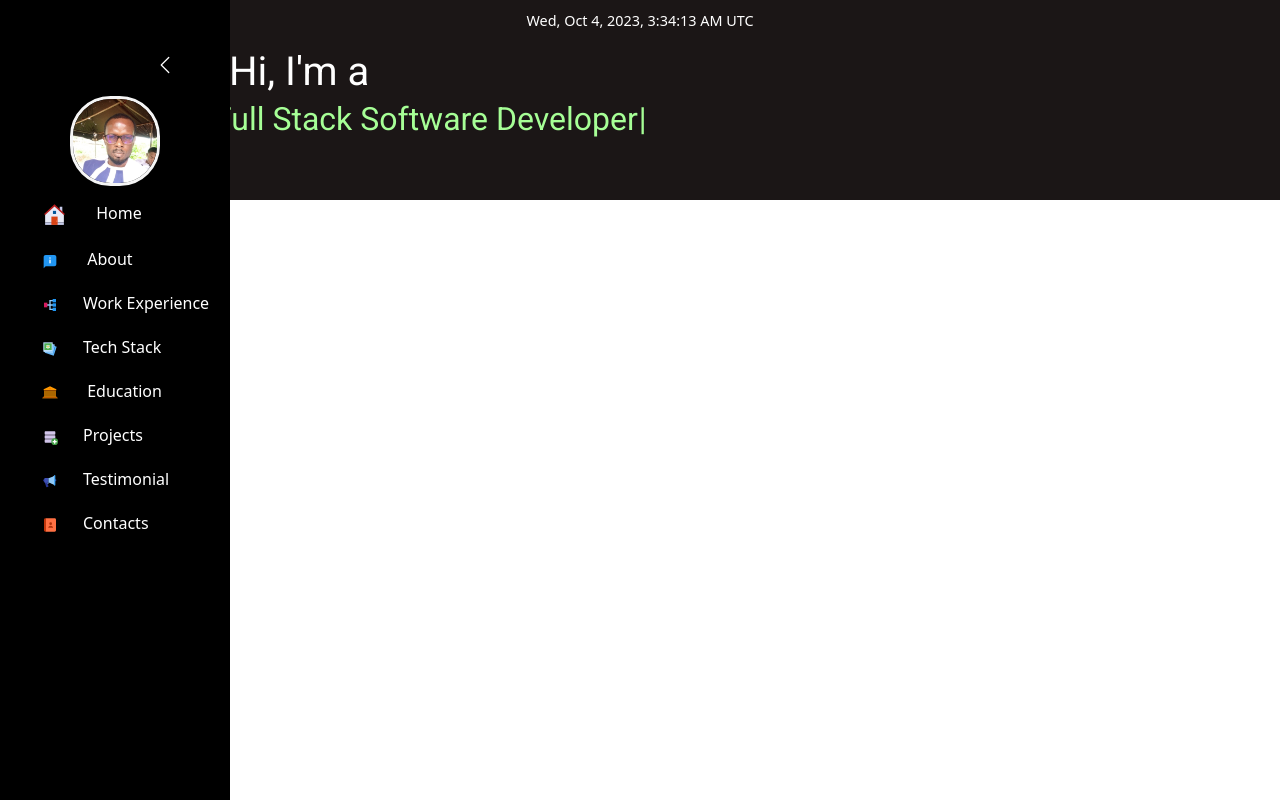
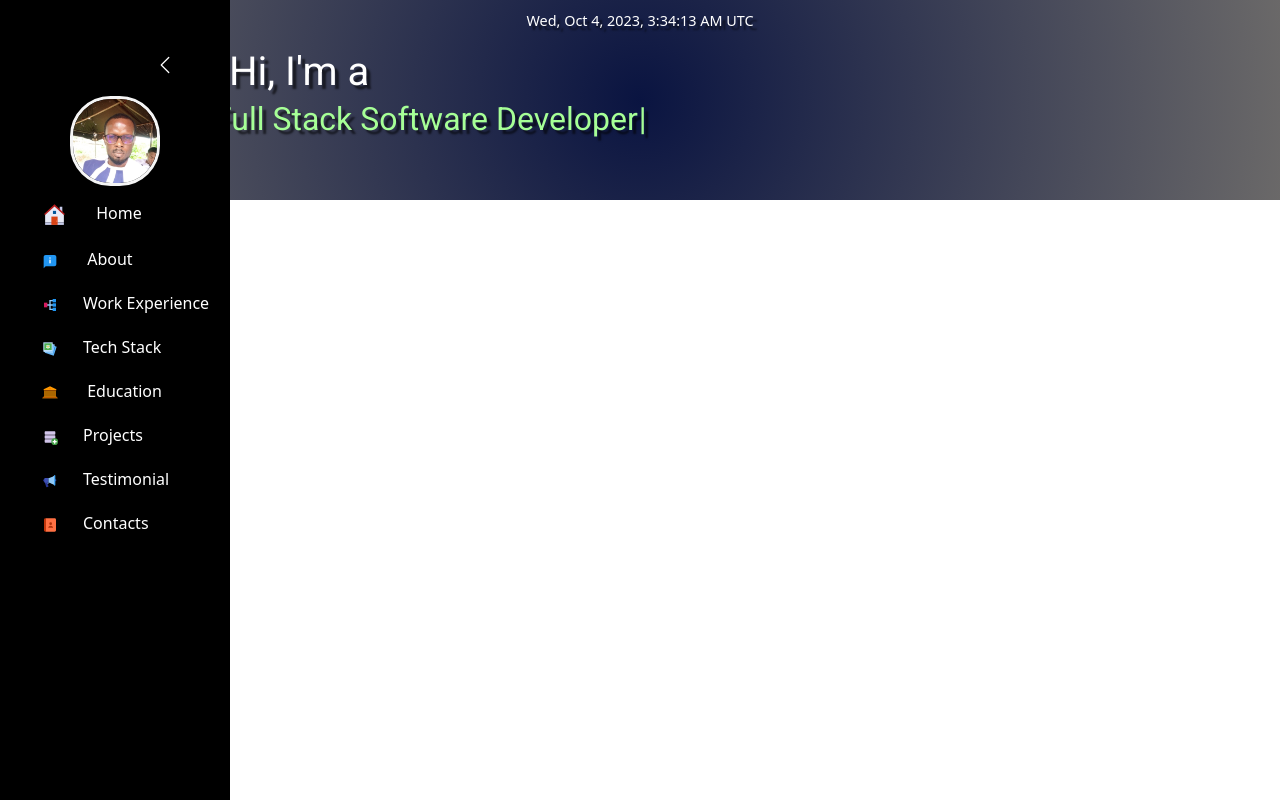
Before and after one commit to steno1/PortfolioSiteReact, a React (Create React App) app: page / in a window 1280 px wide. Built offline with nearby package versions, Linux system fonts and the light colour scheme.

Commit message:
updated the Home.css

```diff
--- a/src/Components/Home/Home.css
+++ b/src/Components/Home/Home.css
@@ -1,6 +1,7 @@
 .home{
     height: 200px;
    color:white;
+
 }
 .home-content h1{
     display: flex;
@@ -24,3 +25,7 @@
     margin-left: 120px;
     color: #A6FF96;
 }
+
+    .time {
+word-wrap: break-word;
+    }
--- a/src/Components/Sidebar/Sidebar.css
+++ b/src/Components/Sidebar/Sidebar.css
@@ -1,12 +1,16 @@
 .sidebar-section{
 display: flex;
-background-color: rgb(27, 22, 22);
+text-shadow: 4px 4px 2px rgba(0,0,0,0.6);
 
+
+background: rgb(66, 16, 16);
+background: radial-gradient(circle, rgb(10, 20, 65) 0%, rgba(77, 75, 75, 0.835) 100%);
+color:#aab2c3;
 }
 
 .sidebar{
     height:100vh;
-    background-color: black;
+    background-color:black;
     width: 75px;
     position: fixed;
 
```
Also changed, not shown: src/Components/Home/Home.js (+9 -7 lines).
